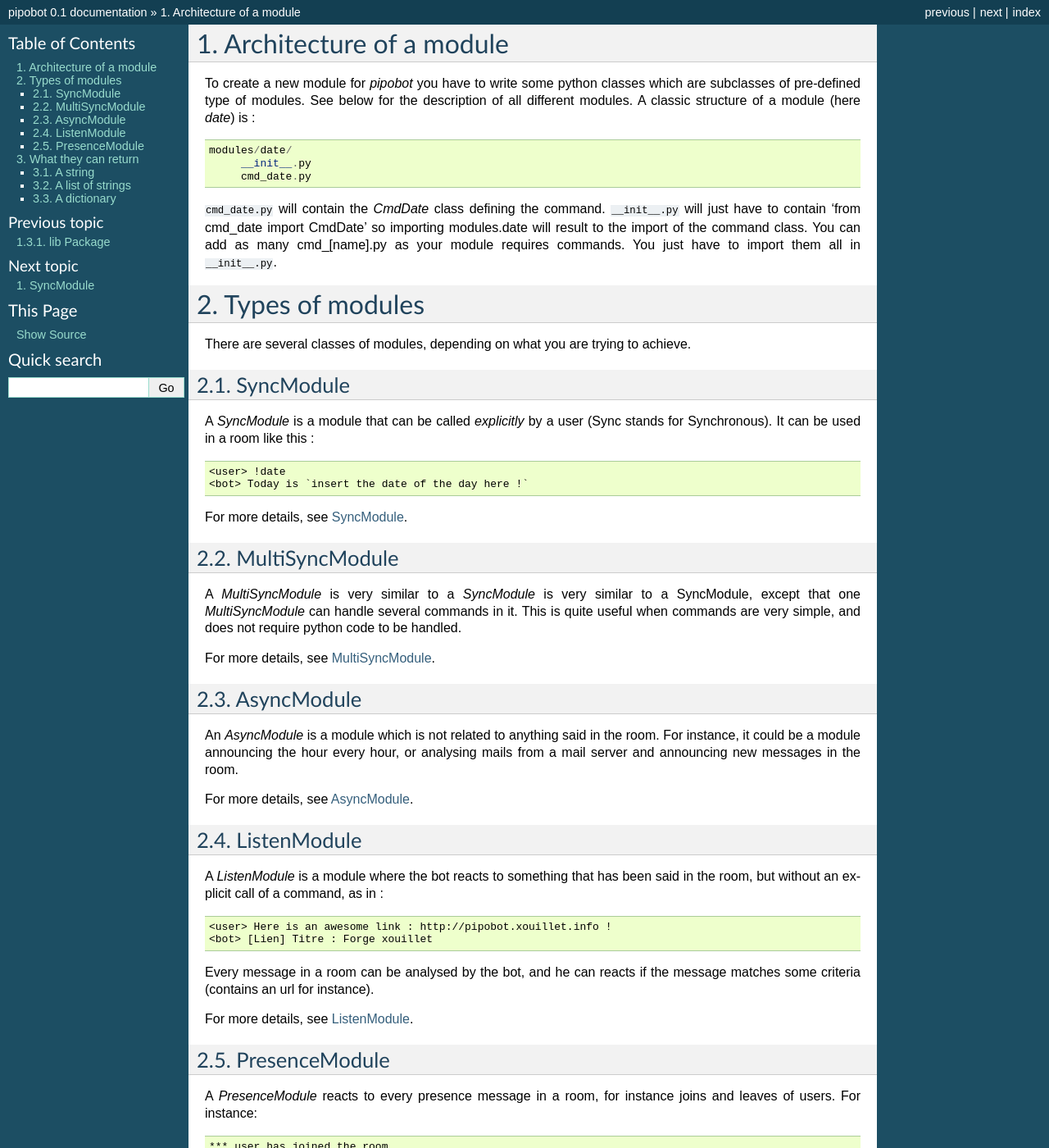
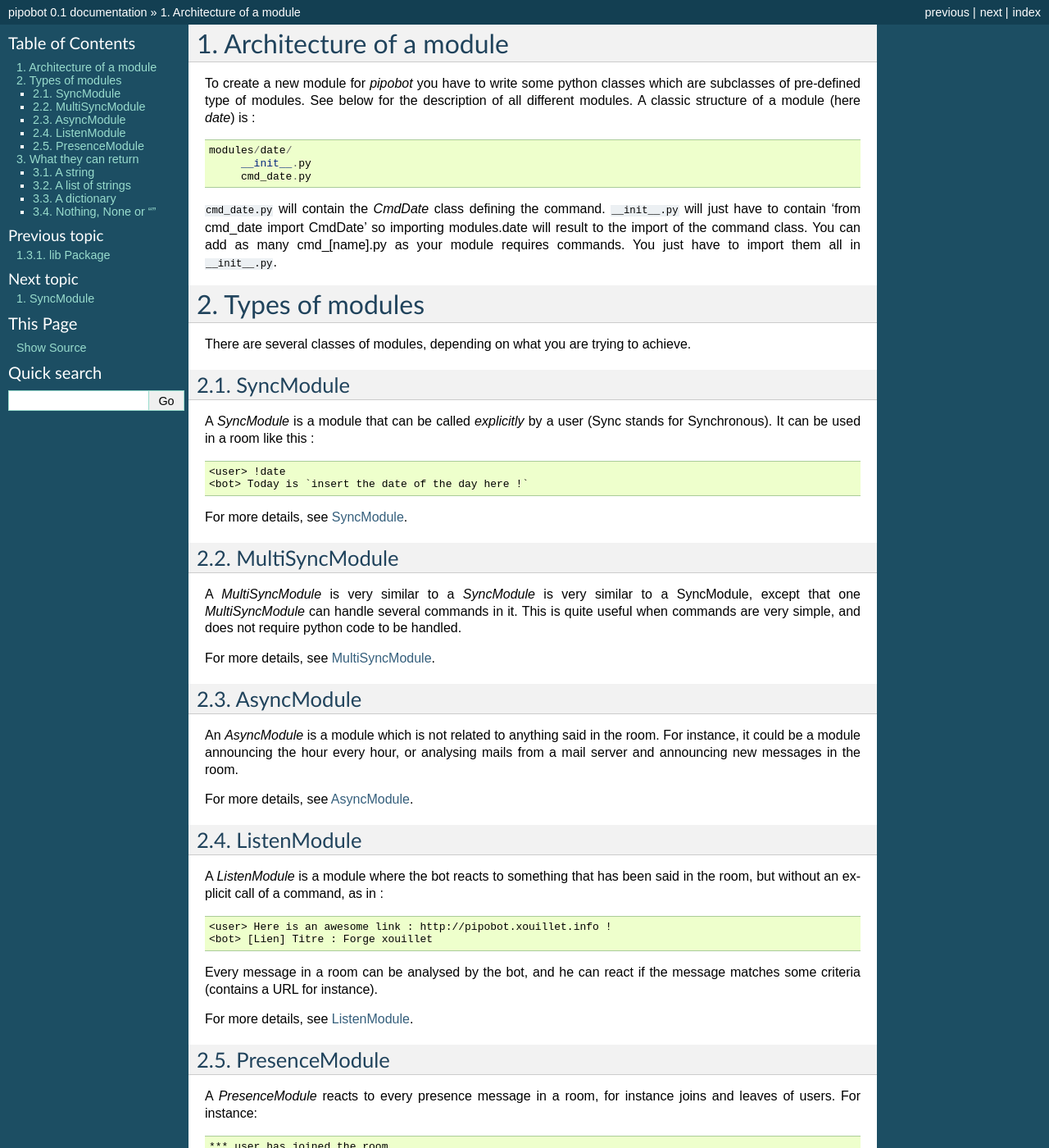
Before and after one commit to pipoteam/pipobot, a Sphinx documentation site: the page built from doc/source/modules_presentation.rst, in a window 1280 px wide and 1400 px high. Shown: the whole window at 82% size. Built offline with Sphinx 7.4.7, drawn with Linux system fonts in a browser that asks for light colours; some of the changed text lies outside the part shown.

Commit message:
corrections in documentation + in module google

```diff
--- a/doc/source/modules_presentation.rst
+++ b/doc/source/modules_presentation.rst
@@ -61,8 +61,8 @@
     <user> Here is an awesome link : http://pipobot.xouillet.info !
     <bot> [Lien] Titre : Forge xouillet
 
-Every message in a room can be analysed by the bot, and he can reacts if the message
-matches some criteria (contains an url for instance).
+Every message in a room can be analysed by the bot, and he can react if the message
+matches some criteria (contains a URL for instance).
 
 For more details, see :ref:`listen_module`.
 
@@ -149,3 +149,9 @@
              "user2" : { "text" : "raw message for user2",
                          "xhtml" : "<p> an <b> XHTML </b> message for user2 </p>"}
             }
+
+Nothing, None or ""
+^^^^^^^^^^^^^^^^^^^
+
+If a module has no return statement, returns None or "", then
+the bot will simply not say anything.
```
Also changed, not shown: 1 other file.
